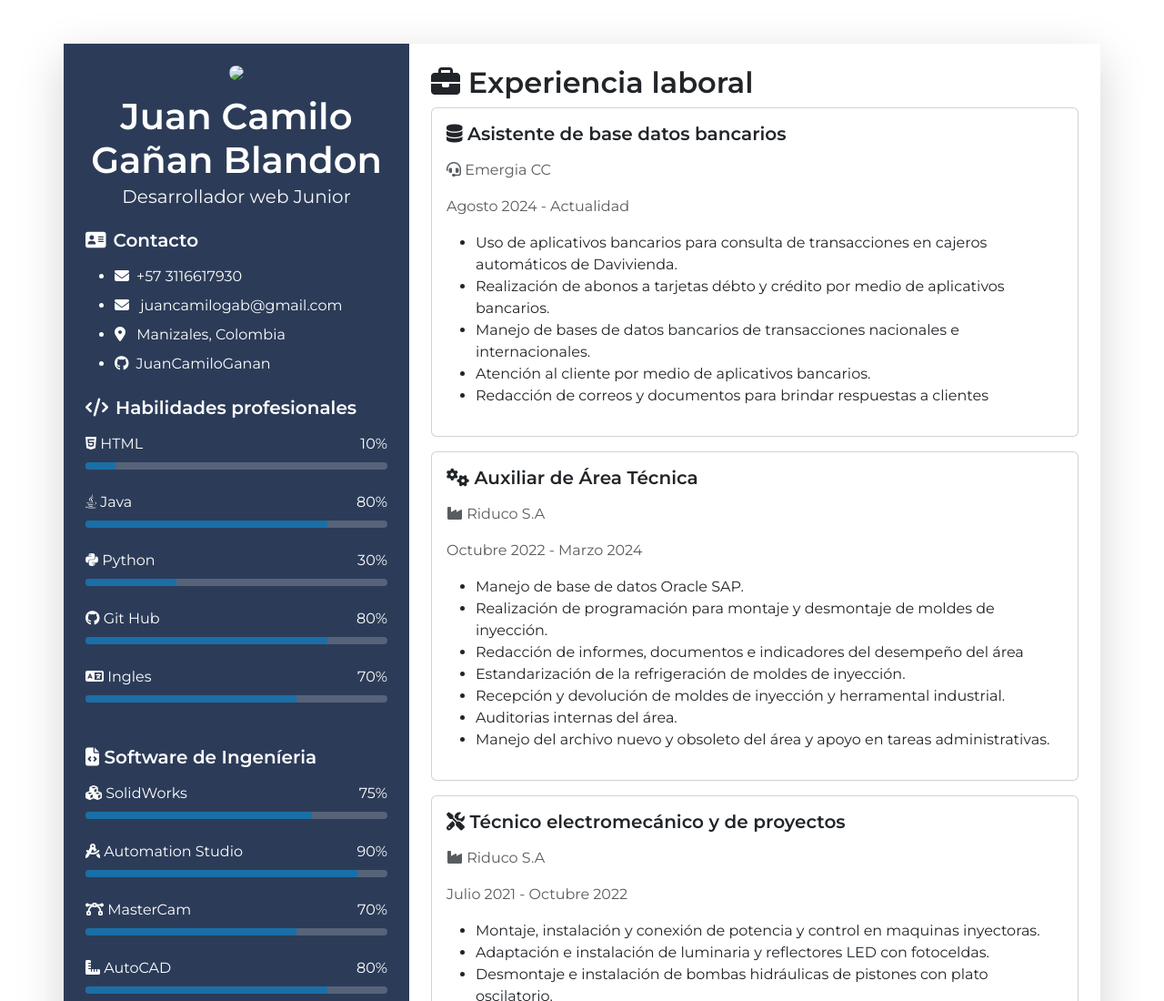
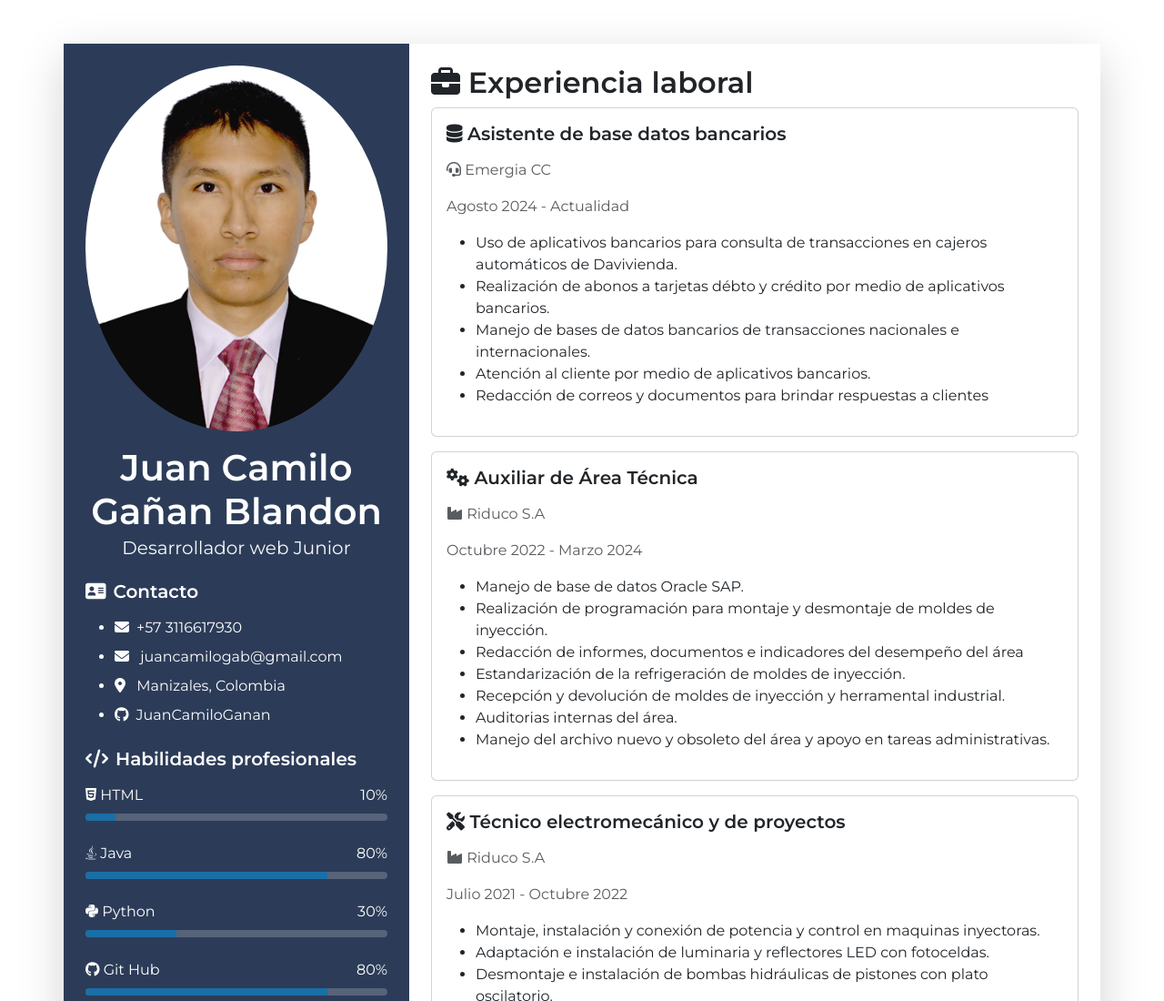
Before and after one commit to JuanCamiloGanan/juancamiloganan.github.io, a plain HTML site: page index.html in a window 1280 px wide. Shown: the top 1100 px of the page at 91% size. Drawn offline with nearby package versions, Linux system fonts and the light colour scheme.

Commit message:
Hoja de Vida

```diff
--- a/index.html
+++ b/index.html
@@ -27,7 +27,7 @@
                  <!-- Columna de la izquierda-->
                 <div class= "col-md-4 bg-primary p-4 text-white p-4">
                     <header class = "text-center mb-4">
-                        <img src="Imagenes/Juan Camilo Gañan.jpg"
+                        <img src="Hoja de vida/Imagenes/Juan Camilo Gañan.jpg"
                         class="img-fluid rounded-circle border-4 border-white mb-3">
                         <h1 class="fw-bold mb-1">Juan Camilo Gañan Blandon</h1>
                         <h2 class="h5 text-light">Desarrollador web Junior</h2>
```
